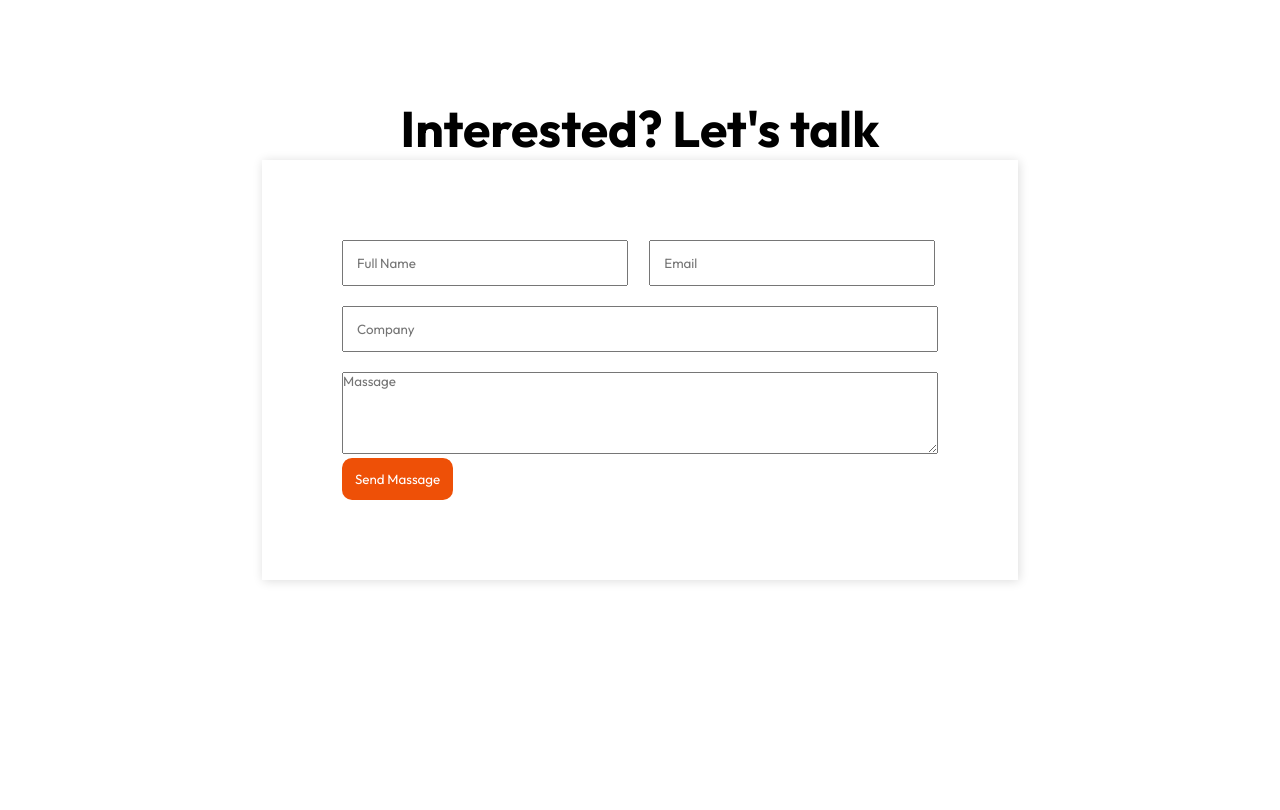
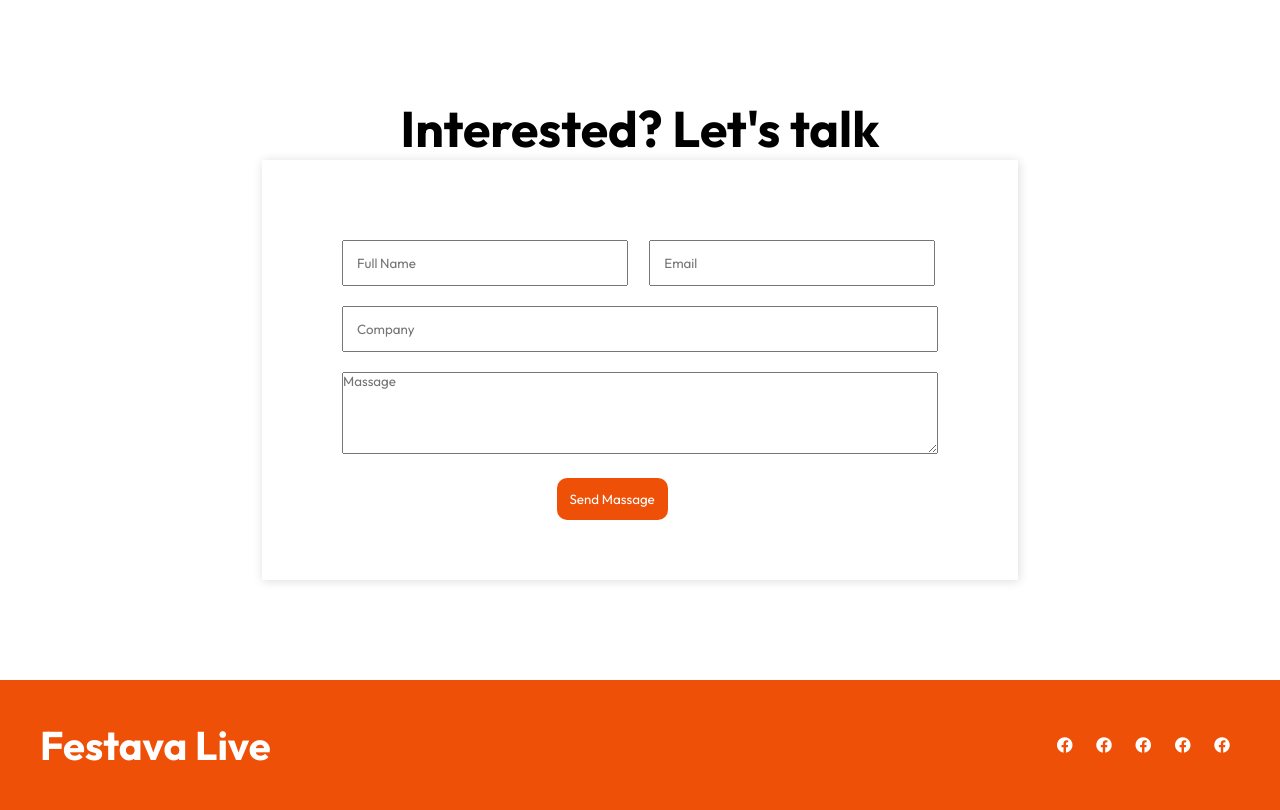
Before and after one commit to kawsarkabir/Festava-Live, a plain HTML site: page index.html in a window 1280 px wide. Shown: the part 2843-3653 px from the top of the page. Before the commit the page ends 3523 px from the top, so only its background shows below. Drawn offline with Linux system fonts and the light colour scheme.

Commit message:
full website done

```diff
--- a/index.html
+++ b/index.html
@@ -157,6 +157,23 @@
                 </form>
             </div>
         </div>
+         <!-- ================= contact section end  =================== -->
+
+         <!--  ============= fotter section start ================ -->
+         <div class="footer">
+            <div class="footer-content">
+                <h1>Festava Live</h1>
+            </div>
+            <div class="footer-icon">
+                <ul>
+                    <li><i class="fa-brands fa-facebook"></i></li>
+                    <li><i class="fa-brands fa-facebook"></i></li>
+                    <li><i class="fa-brands fa-facebook"></i></li>
+                    <li><i class="fa-brands fa-facebook"></i></li>
+                    <li><i class="fa-brands fa-facebook"></i></li>
+                </ul>
+            </div>
+         </div>
 
 
 
--- a/style.css
+++ b/style.css
@@ -267,4 +267,28 @@
     color: #fff;
     border-radius: 10px;
     border: none;
+    position: relative;
+    left: 36%;
+    top: 20px;
 }
+/* ============ contact section done =========== */
+
+/* ============ fotter section start =========== */
+.footer{
+    background: #ee5007;
+    color: #fff;
+    display: flex;
+    justify-content: space-between;
+    align-items: center;
+    padding: 40px;
+}
+.footer h1{
+    font-size: 40px;
+}
+.footer-icon ul li{
+    list-style: none;
+    display: inline-block;
+    margin: 0px 10px;
+
+
+}
```
